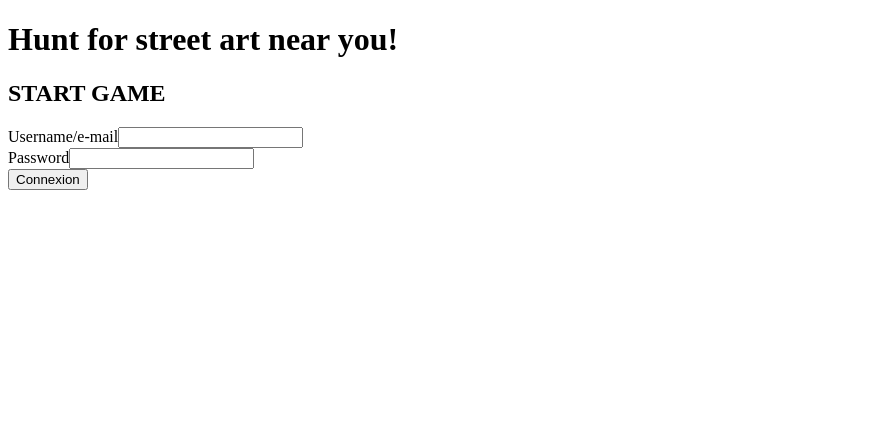
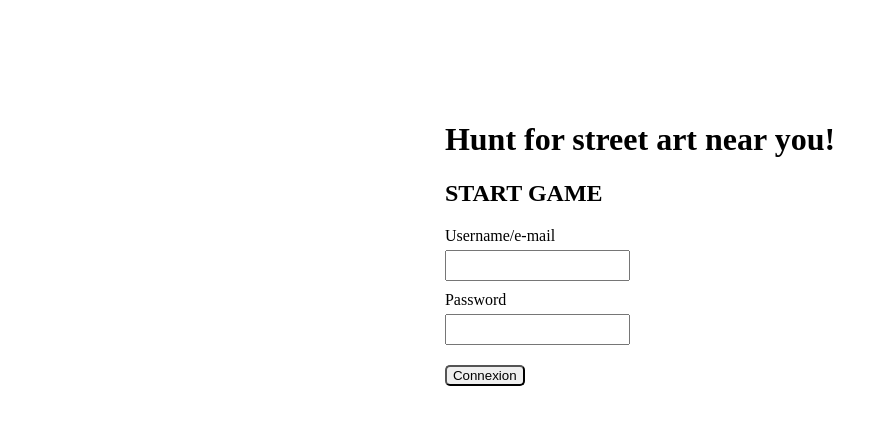
Before and after one commit to WildCodeSchool-2023-09/JS-RemoteFR-SACOD-P3-StreetArtHunter-redforce, a React (Vite) app in the folder frontend/: page /home in a window 1280 px wide. Shown: the top 424 px of the page, without its empty margins (0-888 px from the left). Built offline with nearby package versions, Linux system fonts and the light colour scheme.

Commit message:
Style CSS Home et inscription

```diff
--- a/frontend/src/pages/Home.jsx
+++ b/frontend/src/pages/Home.jsx
@@ -1,10 +1,11 @@
-import "../App.css";
+import "./Style.css";
 import React from "react";
 
 function Home() {
   return (
     <div>
-      <form className="flex flex-col my-auto">
+      <div className="form">
+        <form action="" method="post">
           <h1>Hunt for street art near you!</h1>
           <h2>START GAME</h2>
           <div>
@@ -22,6 +23,7 @@ function Home() {
           <button type="button">Connexion</button>
         </form>
       </div>
+    </div>
   );
 }
 
--- a/frontend/src/pages/Inscription.jsx
+++ b/frontend/src/pages/Inscription.jsx
@@ -1,10 +1,11 @@
-import "../App.css";
+import "./Style.css";
 import React from "react";
 
 function Inscription() {
   return (
     <div>
-      <form className="flex flex-col my-auto">
+      <div className="form">
+        <form action="" method="post">
           <h1>Hunt for street art near you!</h1>
           <div>
             <label htmlFor="Username" className="text-label">
@@ -13,7 +14,7 @@ function Inscription() {
             <input type="Username" id="Username" required />
           </div>
           <div>
-          <label htmlFor="Email" className="text-label">
+            <label htmlFor="email" className="text-label">
               E-mail
             </label>
             <input type="email" id="email" required />
@@ -27,6 +28,7 @@ function Inscription() {
           <button type="button">Sign Up</button>
         </form>
       </div>
+    </div>
   );
 }
 
--- /dev/null
+++ b/frontend/src/pages/Style.css
@@ -0,0 +1,19 @@
+.form {
+  margin: 0 auto;
+  justify-content: center;
+  display: flex;
+  width: 500px;
+  margin-top: 100px;
+}
+
+input {
+  display: block;
+  height: 25px;
+  margin-top: 5px;
+  margin-bottom: 10px;
+}
+
+button {
+  margin-top: 10px;
+  border-radius: 5px;
+}
```
Also changed, not shown: 1 other file (tests, documents, lock files or other folders). Lines whose indentation alone changed are shown as unchanged.
